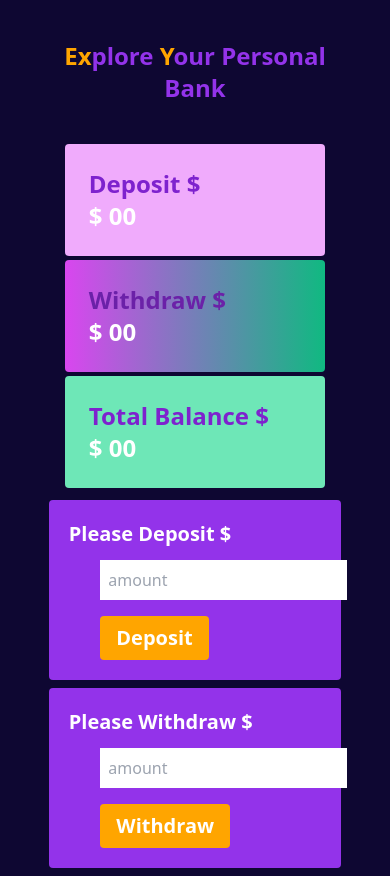
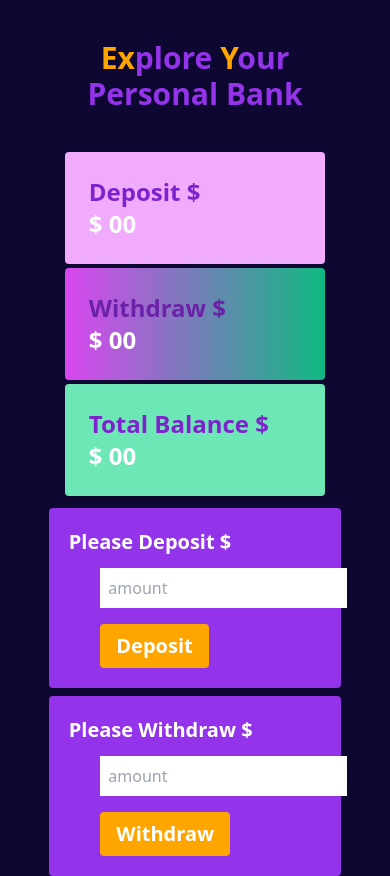
Before and after one commit to TaHasib981/personal-bank, a plain HTML site: page index.html in a window 390 px wide. Drawn offline with nearby package versions, Linux system fonts and the light colour scheme.

Commit message:
title make lerger for mobile

```diff
--- a/index.html
+++ b/index.html
@@ -14,7 +14,7 @@
 <body>
     <header class=" py-6">
         <div class="w-9/12 mx-auto">
-            <h1  class="text-center text-2xl md:text-5xl text-purple-600 py-4 font-bold"><span style="color:orange;">Ex</span>plore <span
+            <h1  class="text-center text-3xl md:text-5xl text-purple-600 py-4 font-bold"><span style="color:orange;">Ex</span>plore <span
                     style="color:orange;">Y</span>our <span class="text-purple-600">Personal Bank</span></h1>
         </div>
     </header>
```
